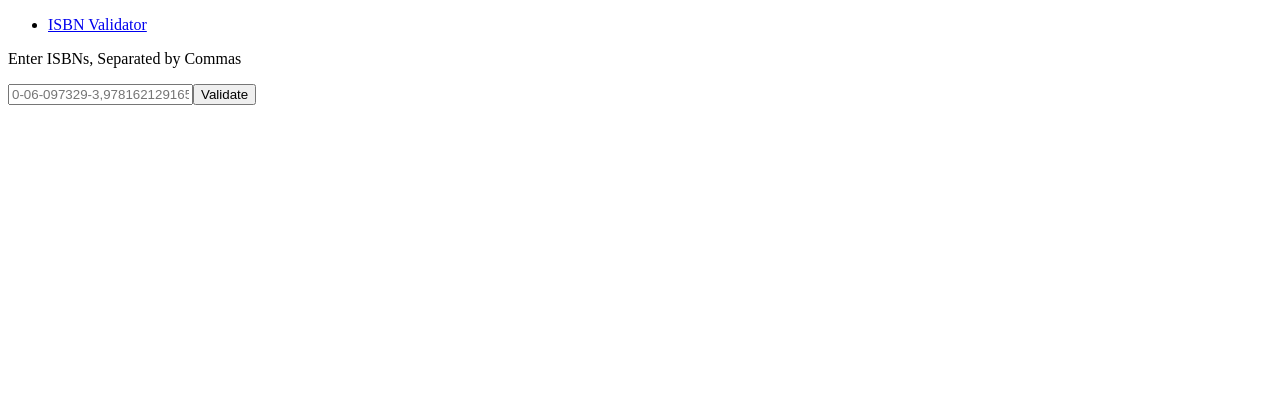
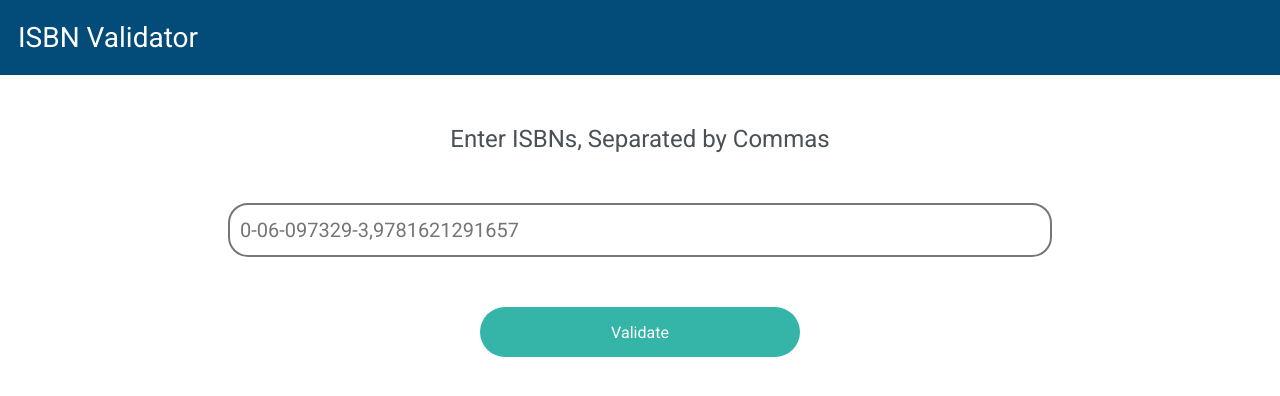
Before and after one commit to ajcnyc/IsbnFinder, an Angular app in the folder isbnfinder/src/main/resources/frontend/angular-isbn-finder/: page / in a window 1280 px wide. Shown: the top 396 px of the page. Built offline with nearby package versions, Linux system fonts and the light colour scheme.

Commit message:
Css styling complete except the isbn-table

```diff
--- a/isbnfinder/src/main/resources/frontend/angular-isbn-finder/src/app/app.component.css
+++ b/isbnfinder/src/main/resources/frontend/angular-isbn-finder/src/app/app.component.css
@@ -0,0 +1,27 @@
+#navbar {
+    background-color: #034B79; /* Venice Blue */
+    height: 75px;
+
+    display: flex;
+    justify-content: space-between;
+    align-items: center;
+
+    padding-left: 18px;
+    padding-right: 18px;
+}
+
+ul {
+    list-style: none;
+    display: flex;
+  }
+
+  li.centered {
+    margin: 0 auto;
+  }
+
+#logo {
+    color: #FFFFFF; /* White */
+    text-decoration: none;
+    font-size: 28px;
+    margin: 0 auto;
+}
--- a/isbnfinder/src/main/resources/frontend/angular-isbn-finder/src/app/home/home.component.css
+++ b/isbnfinder/src/main/resources/frontend/angular-isbn-finder/src/app/home/home.component.css
@@ -0,0 +1,85 @@
+#main-div {
+    text-align: center;
+}
+
+#main-div * {
+    margin-top: 50px;
+}
+
+#instructions {
+    font-size: 20px;
+}
+
+#isbn-field {
+    display: block;
+    margin: auto;
+
+    width: 300px;
+    line-height: 30px;
+    padding: 10px;
+    font-size: 20px;
+    border-style: solid;
+    border-radius: 20px;
+}
+
+#validate-btn {
+    width: 320px;
+}
+
+#validate-btn:hover {
+    background-color: #29968b;
+    cursor: pointer;
+}
+
+#validate-btn:focus {
+    background-color: #35B5A8;
+}
+
+
+/* Folding Mobile */
+@media screen and (max-width: 360px) {
+    #isbn-field {
+        width: 220px;
+    }
+
+    #validate-btn {
+        width: 240px;
+    }
+}
+
+/* Mobile */
+@media screen and (min-width: 360px) and (max-width: 600px ) {
+    #isbn-field {
+        width: 300px;
+    }
+
+    #validate-btn {
+        width: 320px;
+    }
+}
+
+/* Tablets */
+@media screen and (min-width: 600px) and (max-width: 992px) {
+    #isbn-field {
+        width: 500px;
+    }
+
+    #validate-btn {
+        width: 320px;
+    }
+}
+
+/* Desktop */
+@media screen and (min-width: 992px) {
+    #instructions {
+        font-size: 24px;
+    }
+
+    #isbn-field {
+        width: 800px;
+    }
+
+    #validate-btn {
+        width: 320px;
+    }
+}
--- a/isbnfinder/src/main/resources/frontend/angular-isbn-finder/src/styles.css
+++ b/isbnfinder/src/main/resources/frontend/angular-isbn-finder/src/styles.css
@@ -1 +1,26 @@
 /* You can add global styles to this file, and also import other style files */
+
+* {
+    margin: 0;
+    padding: 0;
+    font-family: "Roboto", sans-serif;
+ }
+
+ .text {
+    color: #495056; /* River Bed */
+ }
+
+ .button {
+    width: 110px;
+    height: 50px;
+
+    background-color: #35B5A8; /* Primary Action Color */
+
+    border-style: solid;
+    border: 400px;
+    border-color: #495056;
+    border-radius: 30px;
+
+    font-size: 16px;
+    color: #FFFFFF; /* White */
+ }
```
